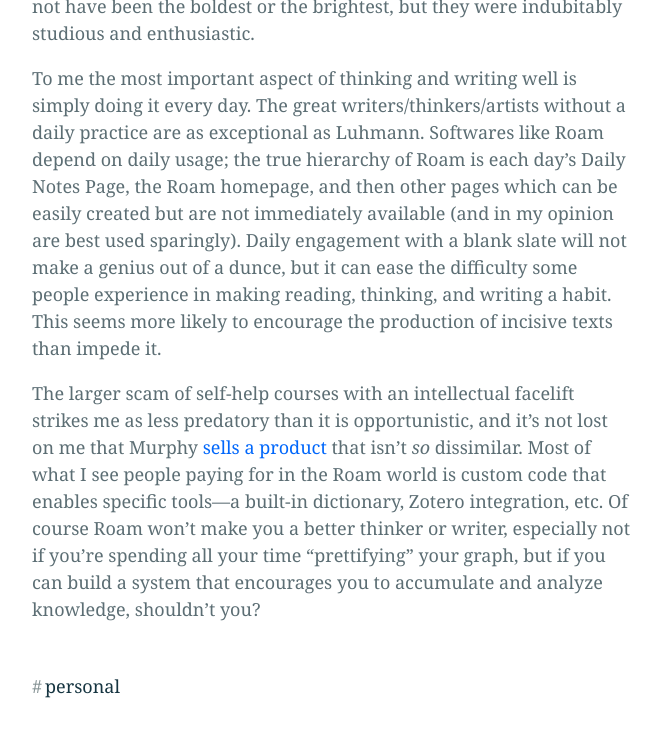
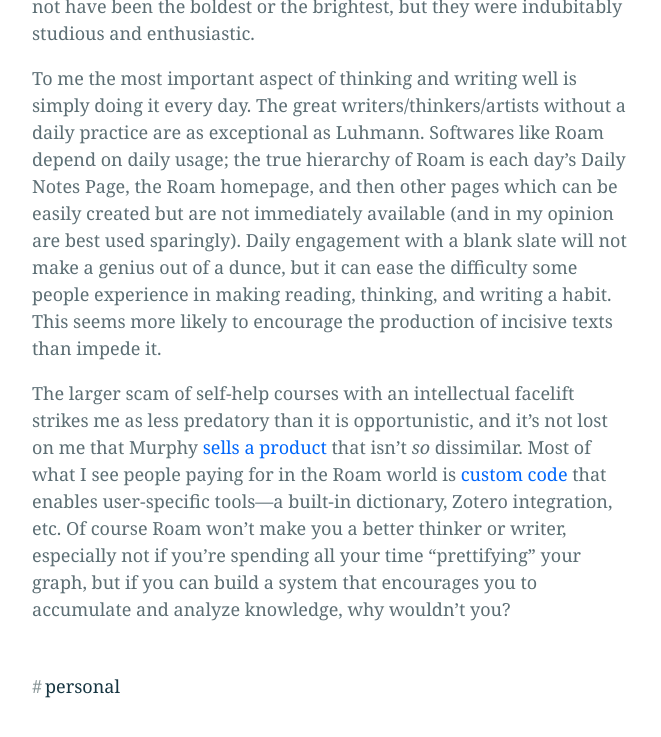
Before and after one commit to bliss-st/ss-website, a Jekyll site: the page built from _posts/2022-4-27-in-defense.md, in a window 1280 px wide and 900 px high, scrolled down 1766 px. Shown: the top 737 px of the window, without its empty margins (308-969 px from the left). Built offline with Jekyll 4.4.1, drawn with Linux system fonts in a browser that asks for light colours.

Commit message:
Update 2022-4-27-in-defense.md

```diff
--- a/_posts/2022-4-27-in-defense.md
+++ b/_posts/2022-4-27-in-defense.md
@@ -15,4 +15,4 @@
 
 To me the most important aspect of thinking and writing well is simply doing it every day. The great writers/thinkers/artists without a daily practice are as exceptional as Luhmann. Softwares like Roam depend on daily usage; the true hierarchy of Roam is each day's Daily Notes Page, the Roam homepage, and then other pages which can be easily created but are not immediately available (and in my opinion are best used sparingly). Daily engagement with a blank slate will not make a genius out of a dunce, but it can ease the difficulty some people experience in making reading, thinking, and writing a habit. This seems more likely to encourage the production of incisive texts than impede it.
 
-The larger scam of self-help courses with an intellectual facelift strikes me as less predatory than it is opportunistic, and it's not lost on me that Murphy [sells a product]("https://indiethinkers.org/") that isn't <em>so</em> dissimilar. Most of what I see people paying for in the Roam world is custom code that enables specific tools—a built-in dictionary, Zotero integration, etc. Of course Roam won't make you a better thinker or writer, especially not if you're spending all your time "prettifying" your graph, but if you can build a system that encourages you to accumulate and analyze knowledge, shouldn't you?
+The larger scam of self-help courses with an intellectual facelift strikes me as less predatory than it is opportunistic, and it's not lost on me that Murphy [sells a product]("https://indiethinkers.org/") that isn't <em>so</em> dissimilar. Most of what I see people paying for in the Roam world is [custom code]("https://roamjs.com/extensions/smartblocks/smartblocks_store") that enables user-specific tools—a built-in dictionary, Zotero integration, etc. Of course Roam won't make you a better thinker or writer, especially not if you're spending all your time "prettifying" your graph, but if you can build a system that encourages you to accumulate and analyze knowledge, why wouldn't you?
```
